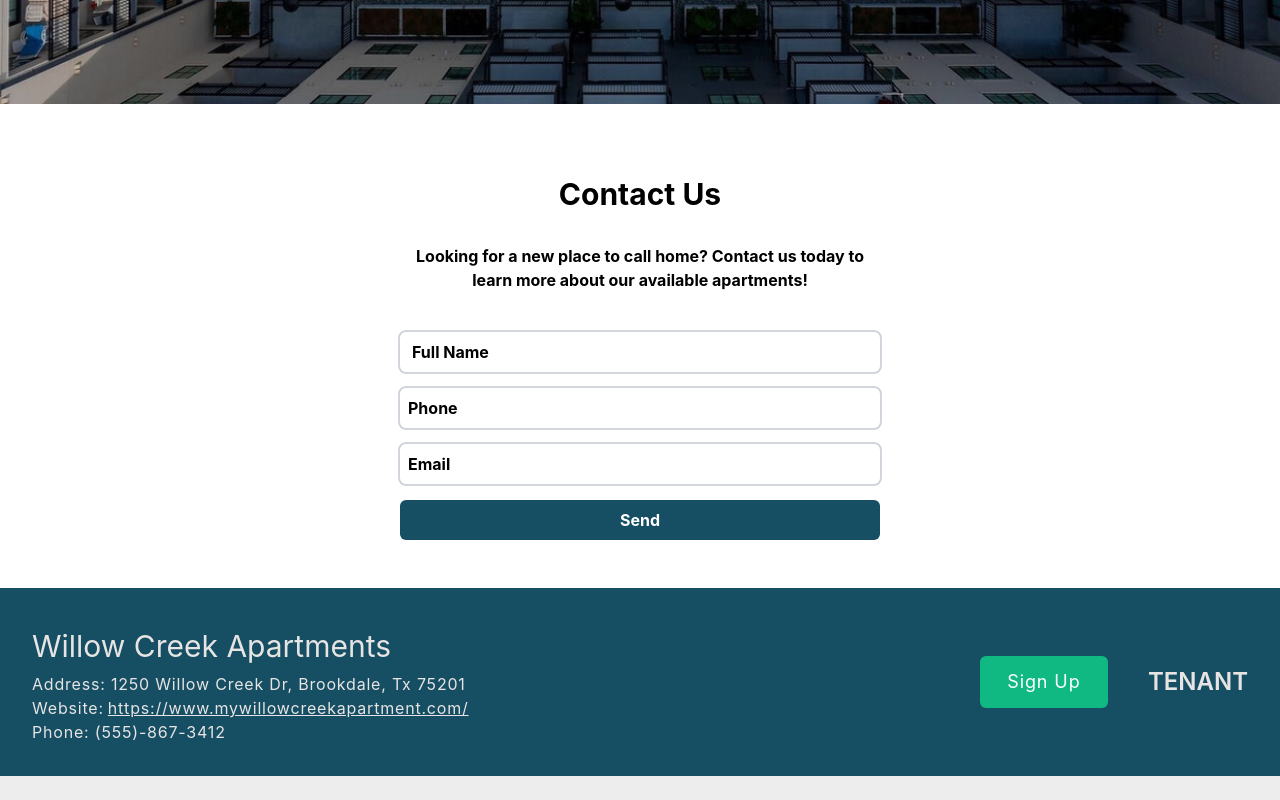
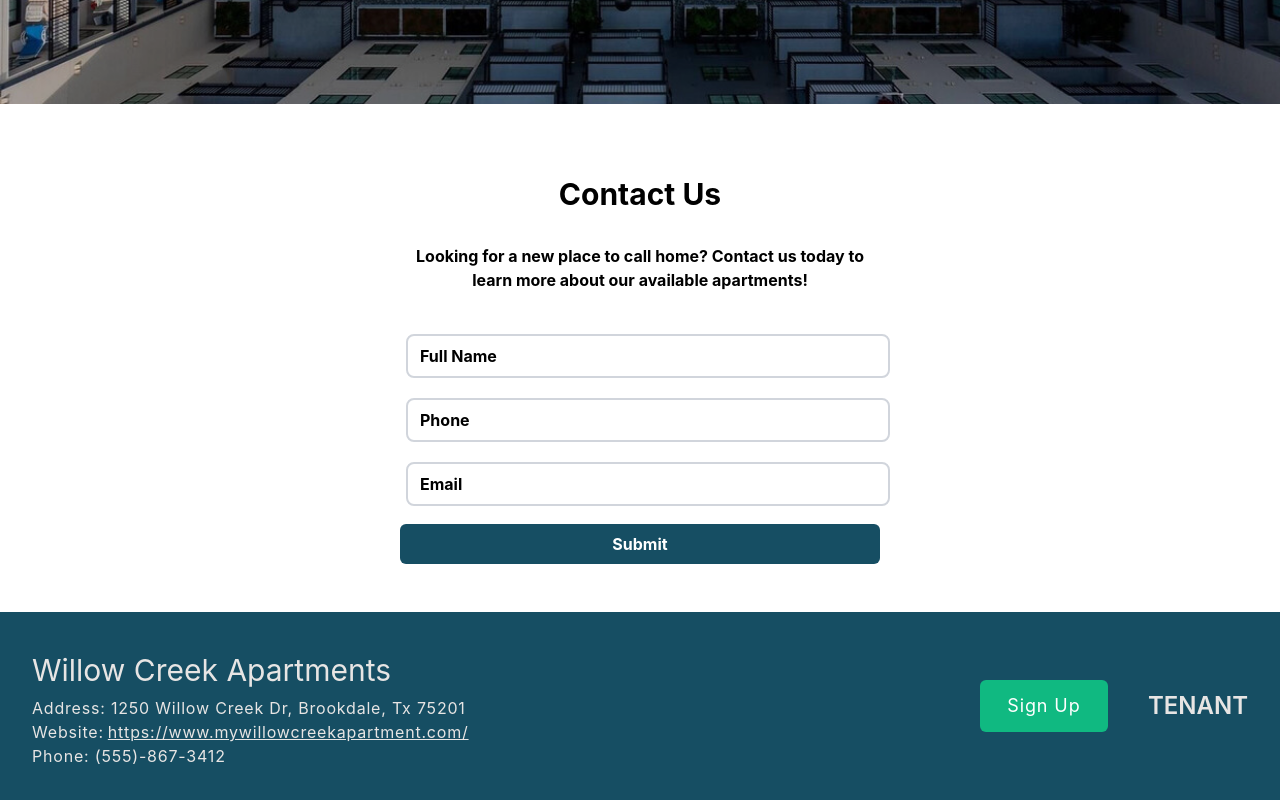
Before and after one commit to TheDThompsonDev/tenant-app, a Next.js app: page / in a window 1280 px wide. Shown: the part 2008-2808 px from the top of the page. Before the commit the page ends 2784 px from the top, so only its background shows below. Built offline with nearby package versions, Linux system fonts and the light colour scheme.

Commit message:
feat: replace contact us form with tanstack form

```diff
--- a/src/app/components/ContactUs.tsx
+++ b/src/app/components/ContactUs.tsx
@@ -1,6 +1,31 @@
+"use client";
+import { useForm } from "@tanstack/react-form";
+import type { AnyFieldApi } from "@tanstack/react-form";
 import LABELS from "../constants/labels";
 
+function FieldInfo({ field }: { field: AnyFieldApi }) {
+  return (
+    <p className="text-red-400 text-sm font-thin ml-4">
+      {field.state.meta.isTouched && field.state.meta.errors.length ? (
+        <em>{field.state.meta.errors.join(", ")}</em>
+      ) : null}
+      {field.state.meta.isValidating ? "Validating..." : null}
+    </p>
+  );
+}
+
 export default function ContactUs() {
+  const form = useForm({
+    defaultValues: {
+      fullName: "Full Name",
+      phone: "Phone",
+      email: "Email",
+    },
+    onSubmit: async ({ value }) => {
+      console.log(value);
+    },
+  });
+
   return (
     <section
       id="contact"
@@ -13,32 +38,145 @@
         </p>
 
         <form
-          action=""
           className="flex flex-col justify-items items-center p-4 w-full"
+          onSubmit={(e) => {
+            e.preventDefault();
+            e.stopPropagation();
+            form.handleSubmit();
+          }}
         >
+          <form.Field
+            name="fullName"
+            validators={{
+              onChange: ({ value }) =>
+                !value
+                  ? "A name is required"
+                  : value.length < 3
+                  ? "Name must be at least 3 characters"
+                  : undefined,
+              onChangeAsyncDebounceMs: 100,
+              onChangeAsync: async ({ value }) => {
+                await new Promise((resolve) => setTimeout(resolve, 500));
+                return (
+                  value.includes("error") && 'No "error" allowed in first name'
+                );
+              },
+            }}
+          >
+            {(field) => {
+              return (
+                <div className="w-full py-1">
+                  <label htmlFor={field.name} />
                   <input
-            type="text"
-            placeholder={LABELS.contactUs.form.fullName}
                     className="outline-2 outline-gray-300 rounded-md py-2 px-3 placeholder-black m-2 w-full font-bold focus:placeholder-transparent"
+                    id={field.name}
+                    name={field.name}
+                    value={field.state.value}
+                    onBlur={field.handleBlur}
+                    onChange={(e) => field.handleChange(e.target.value)}
+                    onFocus={(e) => {
+                      if (!field.state.meta.isTouched) {
+                        field.handleChange("");
+                      }
+                    }}
                   />
+                  <FieldInfo field={field} />
+                </div>
+              );
+            }}
+          </form.Field>
 
+          <form.Field
+            name="phone"
+            validators={{
+              onChange: ({ value }) =>
+                !value
+                  ? "A phone number is required"
+                  : value.replace(/\D/g, "").length !== 10
+                  ? "Phone number must be 10 digits"
+                  : undefined,
+              onChangeAsyncDebounceMs: 100,
+              onChangeAsync: async ({ value }) => {
+                await new Promise((resolve) => setTimeout(resolve, 500));
+                return value.includes("error") && 'No "error" allowed in phone';
+              },
+            }}
+          >
+            {(field) => {
+              return (
+                <div className="w-full py-1">
+                  <label htmlFor={field.name} />
                   <input
-            type="text"
-            placeholder={LABELS.contactUs.form.phone}
-            className="outline-2 outline-gray-300 rounded-md py-2 px-2 placeholder-black m-2 w-full font-bold focus:placeholder-transparent"
+                    className="outline-2 outline-gray-300 rounded-md py-2 px-3 placeholder-black m-2 w-full font-bold focus:placeholder-transparent"
+                    id={field.name}
+                    name={field.name}
+                    value={field.state.value}
+                    onBlur={field.handleBlur}
+                    onChange={(e) => field.handleChange(e.target.value)}
+                    onFocus={(e) => {
+                      if (!field.state.meta.isTouched) {
+                        field.handleChange("");
+                      }
+                    }}
                   />
+                  <FieldInfo field={field} />
+                </div>
+              );
+            }}
+          </form.Field>
 
+          <form.Field
+            name="email"
+            validators={{
+              onChange: ({ value }) =>
+                !value
+                  ? "An email is required"
+                  : !/^[\w.-]+@[a-zA-Z\d.-]+\.[a-zA-Z]{2,}$/.test(value)
+                  ? "Invalid email format"
+                  : undefined,
+              onChangeAsyncDebounceMs: 100,
+              onChangeAsync: async ({ value }) => {
+                await new Promise((resolve) => setTimeout(resolve, 500));
+                return value.includes("error") && 'No "error" allowed in email';
+              },
+            }}
+          >
+            {(field) => {
+              return (
+                <div className="w-full py-1">
+                  <label htmlFor={field.name} />
                   <input
-            type="email"
-            placeholder={LABELS.contactUs.form.email}
-            className="outline-2 outline-gray-300 rounded-md py-2 px-2 placeholder-black m-2 w-full font-bold focus:placeholder-transparent"
+                    className="outline-2 outline-gray-300 rounded-md py-2 px-3 placeholder-black m-2 w-full font-bold focus:placeholder-transparent"
+                    id={field.name}
+                    name={field.name}
+                    value={field.state.value}
+                    onBlur={field.handleBlur}
+                    onChange={(e) => field.handleChange(e.target.value)}
+                    onFocus={(e) => {
+                      if (!field.state.meta.isTouched) {
+                        field.handleChange("");
+                      }
+                    }}
                   />
+                  <FieldInfo field={field} />
+                </div>
+              );
+            }}
+          </form.Field>
+
+          <form.Subscribe
+            selector={(state) => [state.canSubmit, state.isSubmitting]}
+          >
+            {([canSubmit, isSubmitting]) => (
               <button
                 type="submit"
-            className="bg-secondary-blue text-white w-50 rounded-md p-2 m-2 w-full cursor-pointer"
+                className="hover:translate-0.5 hover:cursor-pointer bg-secondary-blue text-white p-2 rounded-md disabled:opacity-40 w-full my-2"
+                disabled={!canSubmit}
               >
-            {LABELS.contactUs.formSubmitButton}
+                {isSubmitting ? "..." : "Submit"}
               </button>
+            )}
+          </form.Subscribe>
         </form>
       </section>
     </section>
```
Also changed, not shown: 1 other file (tests, documents, lock files or other folders). Lines whose indentation alone changed are shown as unchanged.
